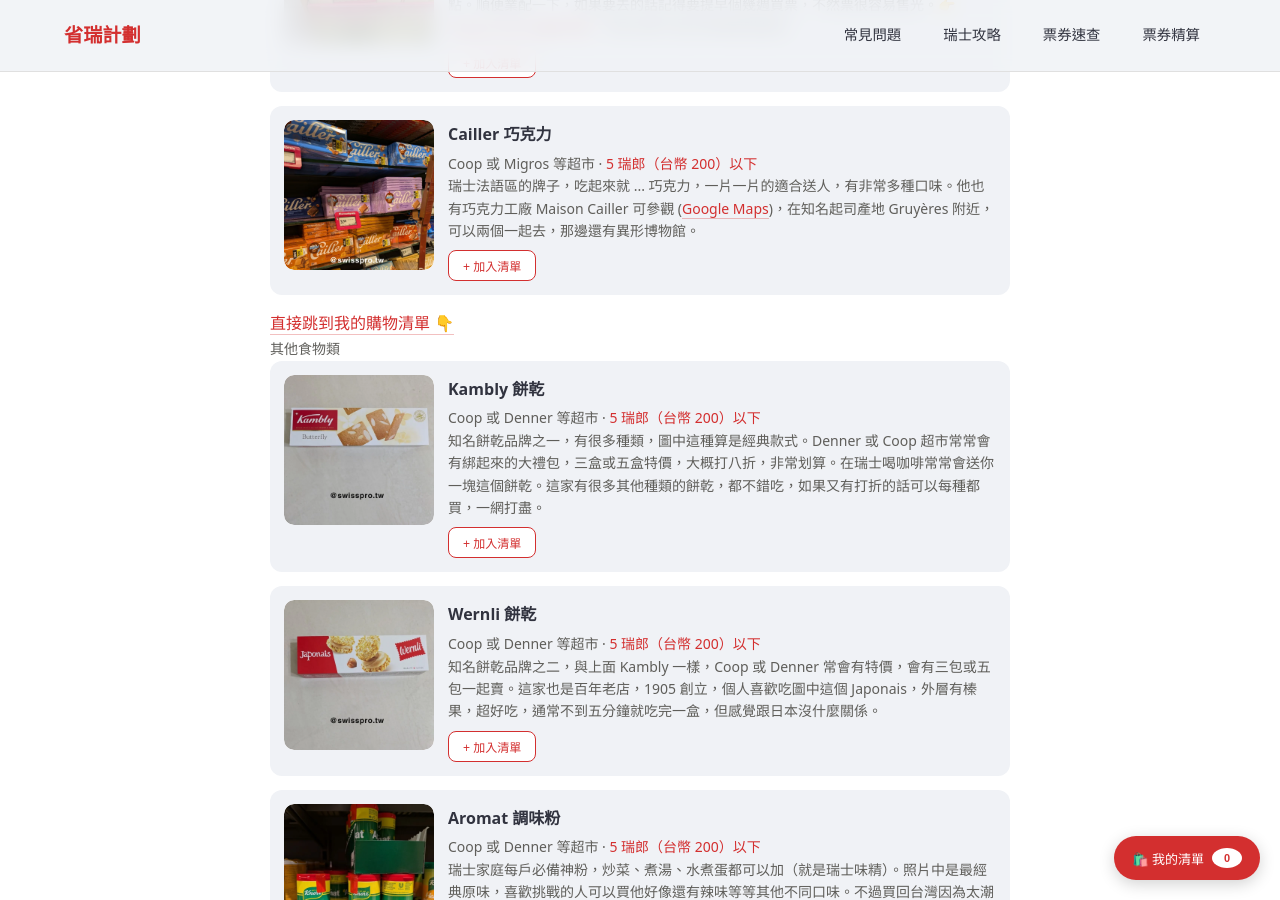
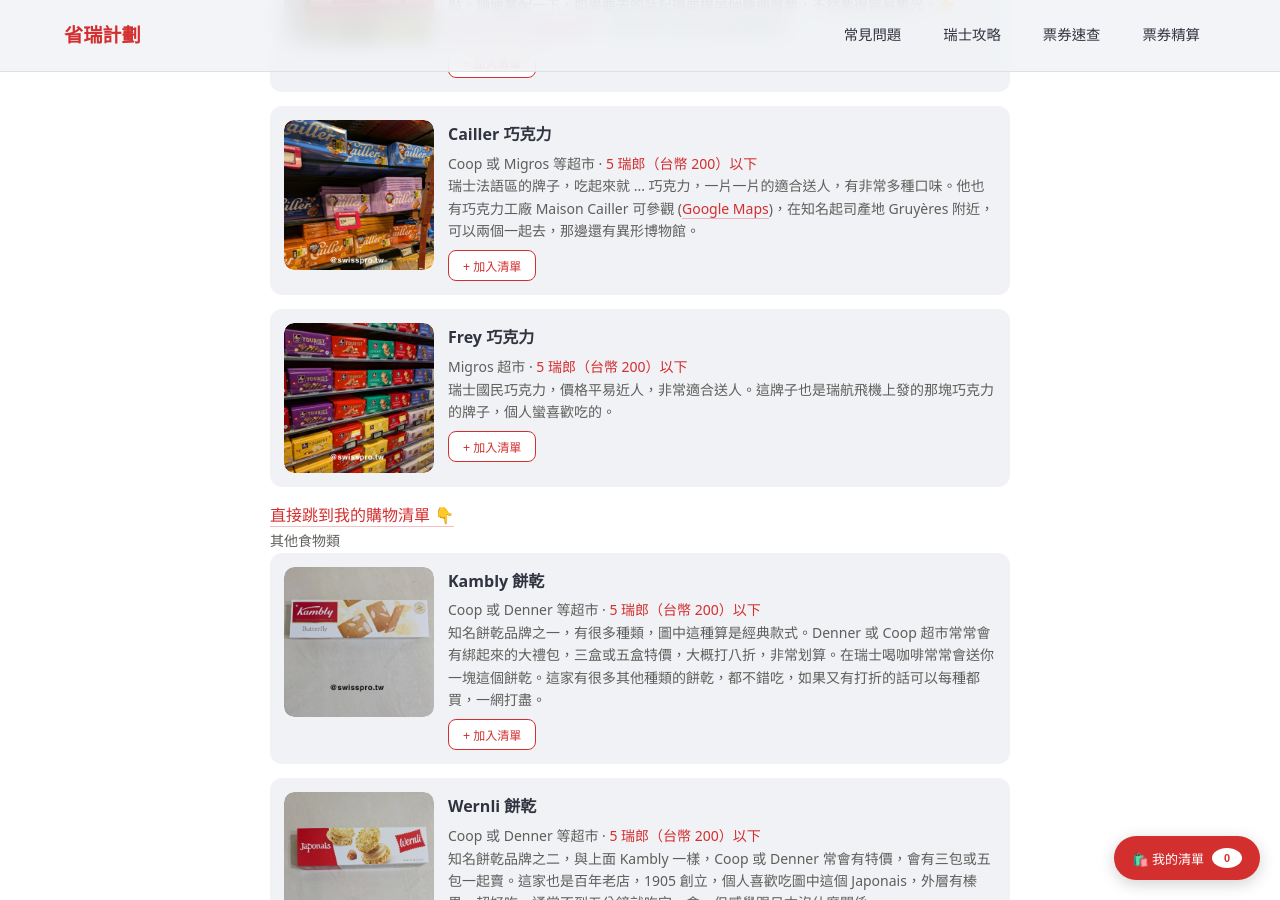
Before and after one commit to Chichinghsu/swisspro, a Jekyll site: the page built from _posts/2026-06-13-must-buy-switzerland.md, in a window 1280 px wide and 900 px high, scrolled down 2105 px. Built offline with Jekyll 4.4.1, drawn with Linux system fonts in a browser that asks for light colours.

Commit message:
update photos in must buy

```diff
--- a/_posts/2026-06-13-must-buy-switzerland.md
+++ b/_posts/2026-06-13-must-buy-switzerland.md
@@ -148,6 +149,17 @@
       <button class="ssl-btn" data-id="cailler" data-flag="🍫" data-name="Cailler 巧克力" data-price="5 瑞郎（台幣 200）以下" data-cat="supermarket" data-img="/img/food/cailler.webp">+ 加入清單</button>
     </div>
   </div>
+
+  <div class="ssl-card">
+    <div class="ssl-photo"><img src="/img/food/frey.webp" alt="Frey 巧克力" onclick="sslShowImage('/img/food/frey.webp','Frey 巧克力')"></div>
+    <div class="ssl-body">
+      <div class="ssl-name">Frey 巧克力</div>
+      <div class="ssl-meta">Migros 超市 · <b>5 瑞郎（台幣 200）以下</b></div>
+      <div class="ssl-meta">瑞士國民巧克力，價格平易近人，非常適合送人。這牌子也是瑞航飛機上發的那塊巧克力的牌子，個人蠻喜歡吃的。</div>
+      <button class="ssl-btn" data-id="cailler" data-flag="🍫" data-name="Frey 巧克力" data-price="5 瑞郎（台幣 200）以下" data-cat="supermarket" data-img="/img/food/frey.webp">+ 加入清單</button>
+    </div>
+  </div>
+
   <a href="#shopping_list">直接跳到我的購物清單 👇</a>
   <div class="ssl-meta">其他食物類</div>
   <div class="ssl-card">
@@ -281,7 +293,7 @@
       <div class="ssl-name">Caran d’Ache 彩色鉛筆或鋼筆</div>
       <div class="ssl-meta">專賣店 · <b>25 瑞郎（台幣 1000）左右</b></div>
       <div class="ssl-meta">Caran d’Ache 這牌子看起來像法文，結果聽說是俄文的「鉛筆」（Karandash），也是瑞士百年大廠。推薦可入手的有圖中的彩色鉛筆，以及鋼筆和其他的文具都很推薦。大部分文具店會賣，也可去他的專賣店。</div>
-      <button class="ssl-btn" data-id="carandache" data-flag="🎨" data-name="Caran d’Ache 彩色鉛筆或鋼筆" data-price="25 瑞郎（台幣 1000）左右" data-cat="store">+ 加入清單</button>
+      <button class="ssl-btn" data-id="carandache" data-flag="🎨" data-name="Caran d’Ache 彩色鉛筆或鋼筆" data-price="25 瑞郎（台幣 1000）左右" data-cat="store" data-img="/img/food/carandache.webp">+ 加入清單</button>
     </div>
   </div>
 
@@ -296,25 +308,25 @@
   </div>
 
   <div class="ssl-card">
-    <div class="ssl-photo">🔔</div>
+    <div class="ssl-photo"><img src="/img/food/cow_bell.webp" alt="牛鈴裝飾" onclick="sslShowImage('/img/food/cow_bell.webp','牛鈴裝飾')"></div>
     <div class="ssl-body">
       <div class="ssl-name">牛鈴裝飾</div>
       <div class="ssl-meta">紀念品店 · <b>25 瑞郎（台幣 1000）左右</b></div>
       <div class="ssl-meta">阿爾卑斯山的象徵，如果你家有養牛的話剛好，不然就擺著也是蠻好看，回到台灣後想念瑞士的時候，可以拿起來搖一搖，秒回到瑞士。</div>
-      <button class="ssl-btn" data-id="cowbell" data-flag="🔔" data-name="牛鈴裝飾" data-price="25 瑞郎（台幣 1000）左右" data-cat="souvenir">+ 加入清單</button>
+      <button class="ssl-btn" data-id="cowbell" data-flag="🔔" data-name="牛鈴裝飾" data-price="25 瑞郎（台幣 1000）左右" data-cat="souvenir" data-img="/img/food/cow_bell.webp">+ 加入清單</button>
     </div>
   </div>
   <a href="#shopping_list">直接跳到我的購物清單 👇</a>
 
   <div class="ssl-name">過譽類（個人覺得）</div>
   <div class="ssl-card">
-    <div class="ssl-photo">🍫</div>
+    <div class="ssl-photo"><img src="/img/food/lr.webp" alt="Läderach" onclick="sslShowImage('/img/food/lr.webp','Läderach')"></div>
     <div class="ssl-body">
       <div class="ssl-name">Läderach 巧克力</div>
       <div class="ssl-meta">各地 Läderach 店 · <b>30 瑞郎（台幣 1200）左右</b></div>
       <div class="ssl-meta">Läderach （德文 ä 讀成ㄟ）在台灣很有名，但Läderach 在瑞士其實有一些爭議。他們創辦家族過去曾因保守宗教立場、反同婚言論、排外言論而受到批評。撇開這個來說，他們家的巧克力個人覺得的確是非常好吃，也非常貴，不在乎這些爭議事件的話，仍然可以購買，到處都有分店。
   </div>
-      <button class="ssl-btn" data-id="Laederach" data-flag="🍫" data-name="Läderach 巧克力" data-price="30 瑞郎（台幣 1200）左右" data-cat="store">+ 加入清單</button>
+      <button class="ssl-btn" data-id="Laederach" data-flag="🍫" data-name="Läderach 巧克力" data-price="30 瑞郎（台幣 1200）左右" data-cat="store" data-img="/img/food/lr.webp">+ 加入清單</button>
     </div>
   </div>
 
```
Also changed, not shown: other parts of _posts/2026-06-13-must-buy-switzerland.md (+1 -0 lines), img/food/cow_bell.webp (added), img/food/frey.webp (added), img/food/lr.webp (added).
